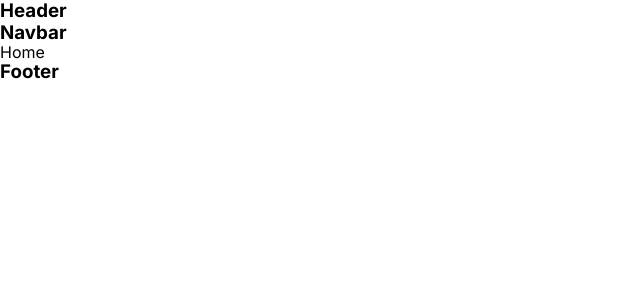
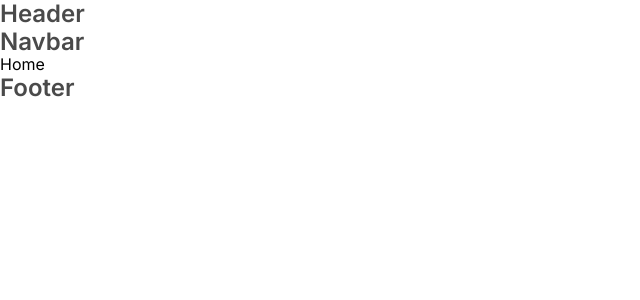
Before and after one commit to nmr15/appointment-front, a React (Vite) app: page / in a window 1280 px wide. Shown: the top 300 px of the page, without its empty margins (0-640 px from the left). Built offline with nearby package versions, Linux system fonts and the light colour scheme.

Commit message:
set up initial styling

```diff
--- a/src/App.scss
+++ b/src/App.scss
@@ -65,3 +65,35 @@ body
 {
   font-family: "Inter", sans-serif;
 }
+
+h1, h2, h3, h4, h5, h6
+{
+  color: var(--color-text);
+  font-weight: var(--font-semibold);
+}
+
+h2
+{
+  font-size: 36px;
+}
+
+h3
+{
+  font-size: 24px;
+}
+
+h4
+{
+  font-size: 20px;
+}
+
+a
+{
+  color: var(--color-text);
+  text-decoration: none;
+}
+
+p
+{
+  color: var(--color-text);
+}
```
